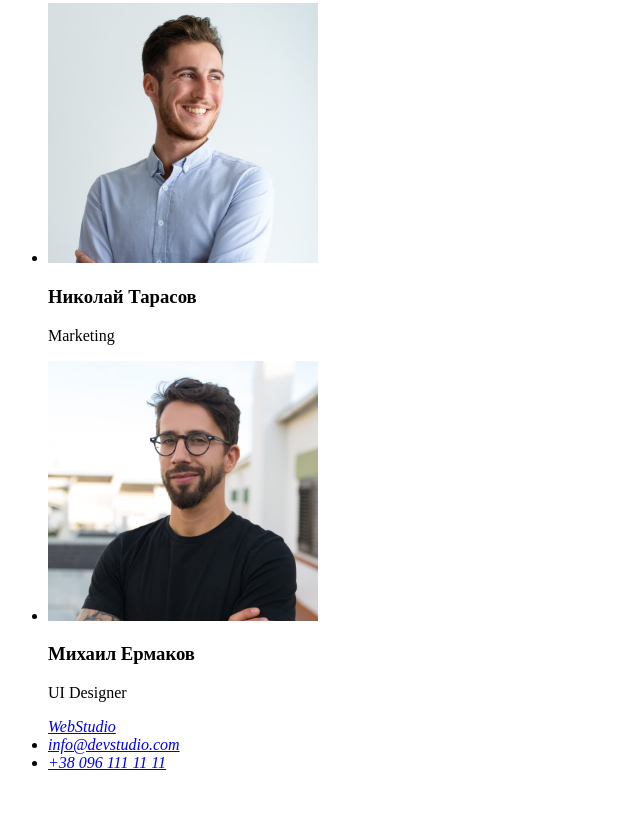
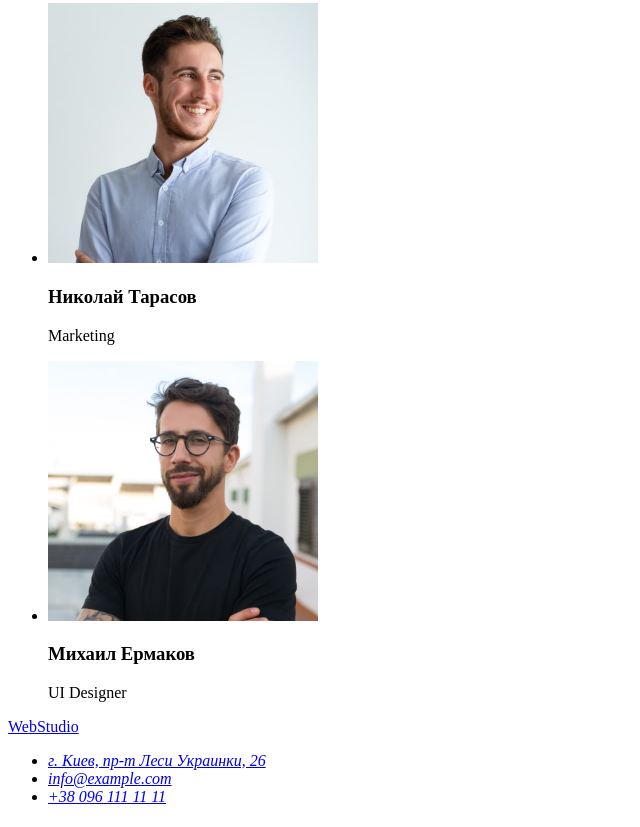
Before and after one commit to Leonid-Bondar777/goit-markup-hw-01, a plain HTML site: page index.html in a window 1280 px wide. Shown: the part 2285-3112 px from the top of the page, without its empty margins (0-640 px from the left). Before the commit the page ends 3078 px from the top, so only its background shows below. Drawn offline with Linux system fonts and the light colour scheme.

Commit message:
финиш подвала

```diff
--- a/index.html
+++ b/index.html
@@ -85,13 +85,13 @@
         </section>
     </main>
     <footer>
+        <a href="./index.html">WebStudio</a>
         <address>
-            <ul>
-                <a href="./index.html">WebStudio</a>
-
-                <li><a href="info@devstudio.com">info@devstudio.com</a></li>
-                <li><a href="tel:+380961111111">+38 096 111 11 11</a></li>
-            </ul>
+        <ul>
+            <li><a href="https://goo.gl/maps/KvAWLiywtrq3bnMfA" target="_blank">г. Киев, пр-т Леси Украинки, 26</a></li>
+            <li><a href="meilto:info@example.com">info@example.com</a></li>
+            <li><a href="tel:+380961111111">+38 096 111 11 11</a></li>
+        </ul>
         </address>
     </footer>
 <h1></h1>
```
